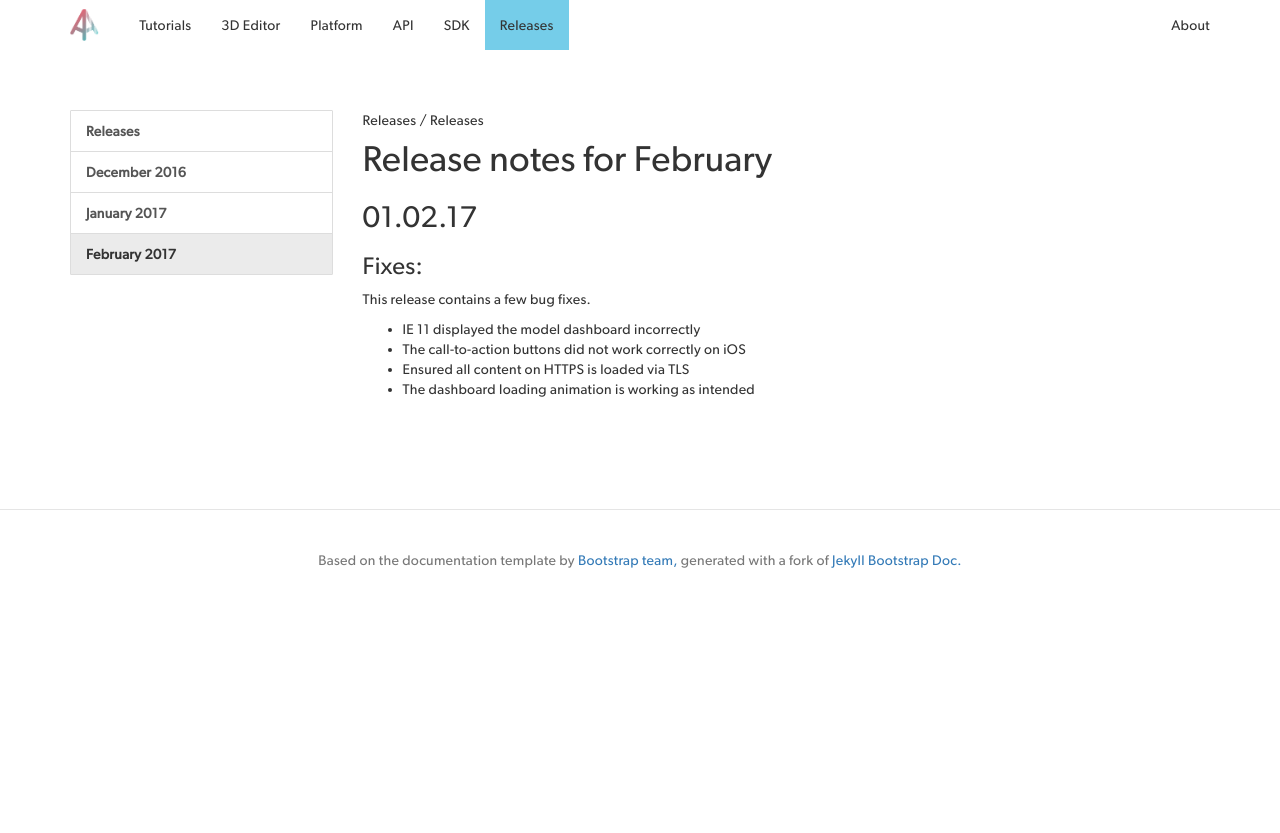
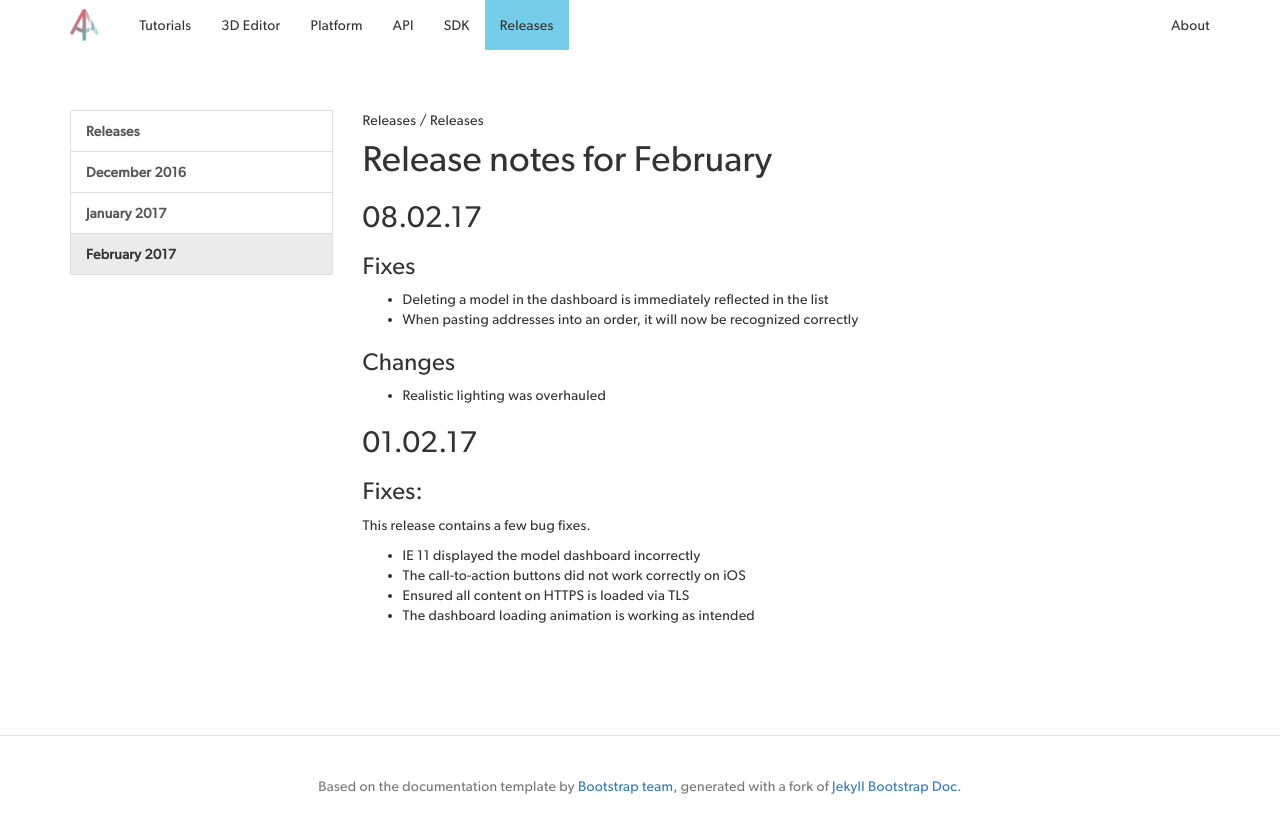
Before and after one commit to AVGP/docs, a Jekyll site: the page built from en/releases/changelog/17-02.md, in a window 1280 px wide. Shown: the top 833 px of the page. Built offline with Jekyll 4.4.1, drawn with Linux system fonts in a browser that asks for light colours; nearby versions of some CDN libraries.

Commit message:
Update 17-02.md

```diff
--- a/en/releases/changelog/17-02.md
+++ b/en/releases/changelog/17-02.md
@@ -7,6 +7,17 @@ title: "Release notes for February 2017"
 middleRank: 2
 ---
 # Release notes for February
+
+## 08.02.17
+
+### Fixes
+
+* Deleting a model in the dashboard is immediately reflected in the list
+* When pasting addresses into an order, it will now be recognized correctly
+
+### Changes
+
+* Realistic lighting was overhauled
 
 ## 01.02.17
 
```
